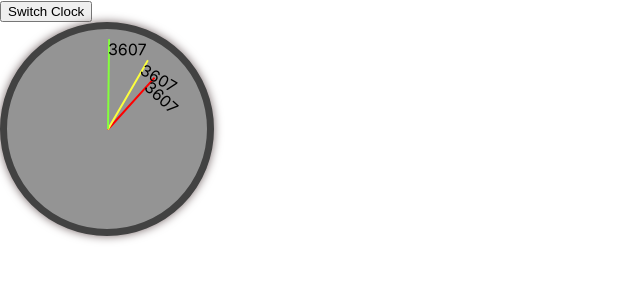
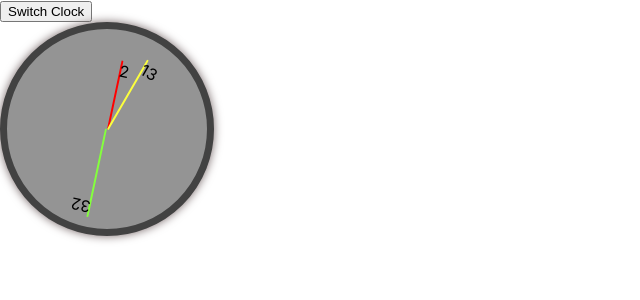
Before and after one commit to rafisfast/clock, a React (Create React App) app: page / in a window 1280 px wide. Shown: the top 300 px of the page, without its empty margins (0-640 px from the left). Built offline with nearby package versions, Linux system fonts and the light colour scheme; the HTML template or start-up script is replaced by a standard one.

Commit message:
added clock to use correct time

```diff
--- a/src/App.js
+++ b/src/App.js
@@ -3,22 +3,25 @@ import Analog from './analog';
 import Digital from './digital'
 
 export const VisibilityContext = createContext(false)
-export const TimeContext = createContext(0)
+export const TimeContext = createContext({hours: 0,minutes:0,seconds:0})
+
+function getTime(){
+    const date = new Date();
+    date.toLocaleString('en-GB', { timeZone: 'Europe/London' })
+    return {hours: date.getHours(), minutes: date.getMinutes(), seconds: date.getSeconds()}
+}
 
 function App() {
 
-    const date = new Date();
-    date.toLocaleString('en-GB', { timeZone: 'Europe/London' })
-
     // const [seconds,setSeconds] = useState((date.getDate()/ 1000) % 60)
-    const [seconds,setSeconds] = useState(1 * 60 * 60)
+    const [time,setTime] = useState(getTime())
     const [isAnalog,setisAnalog] = useState(true)
 
     var e = 0
 
     useEffect(() => {
         var interval = setInterval(() => {
-            setSeconds(seconds=>seconds + 1)
+            setTime(time=>getTime())
         }, 1000);
         return () => {
             clearInterval(interval)
@@ -28,7 +31,7 @@ function App() {
   return (
     <div>
       <button onClick={()=>{setisAnalog(!isAnalog);console.log(isAnalog)}}>Switch Clock</button>
-      <TimeContext.Provider value={seconds}>
+      <TimeContext.Provider value={time}>
         <VisibilityContext.Provider value={isAnalog}>
             <Analog />
             <Digital />
--- a/src/analog.js
+++ b/src/analog.js
@@ -2,18 +2,22 @@ import React, {Component, createContext, useContext, useEffect, useRef, useState
 import {VisibilityContext, TimeContext} from './App';
 
 function Needle() {
-    const seconds = useContext(TimeContext)
+
+    const time = useContext(TimeContext)
+    const seconds = time.seconds
+    const minutes = time.minutes
+    const hours = time.hours
 
     return (
         <div>
             <div className="second-hand" style={{transform: 'rotate(' + seconds/60 * 360 + 'deg)'}}>
                 {seconds}
             </div>
-            <div className="hour-hand" style={{transform: 'rotate(' + seconds/(60 * 60 * 12) * 360 + 'deg)'}}>
-                {seconds}
+            <div className="hour-hand" style={{transform: 'rotate(' + hours/12 * 360 + 'deg)'}}>
+                {hours}
             </div>
-            <div className="minute-hand" style={{transform: 'rotate(' + seconds/(60 * 60) * 360 + 'deg)'}}>
-                {seconds}
+            <div className="minute-hand" style={{transform: 'rotate(' + minutes/60 * 360 + 'deg)'}}>
+                {minutes}
             </div>
         </div>
     )
```
